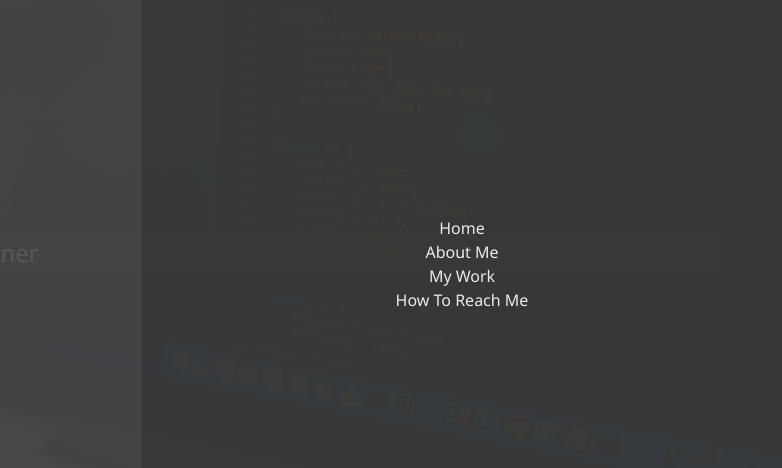
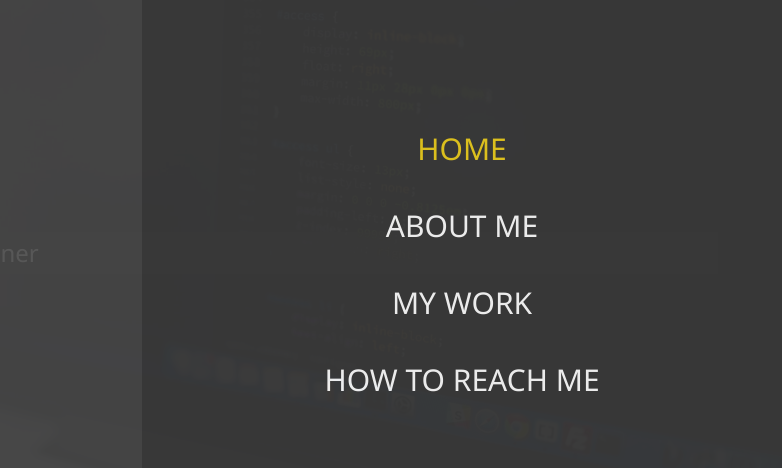
Before and after one commit to MalenaMaffei/portfolio, a plain HTML site: page index.html in a window 1280 px wide. Both pictures are taken after a click on the element 1231 px from the left and 47 px from the top of the page. Shown: the part 136-604 px from the top of the page, 498-1280 px from the left. Drawn offline with Linux system fonts and the light colour scheme.

Commit message:
links cambian de color en el menu

```diff
--- a/css/main.css
+++ b/css/main.css
@@ -63,6 +63,20 @@
     transition: all 0.5s ease-out; }
     .menu .nav-item.show {
       transform: translate3d(0, 0, 0); }
+    .menu .nav-item.current > a {
+      color: #eece1a; }
+  .menu .nav-link {
+    display: inline-block;
+    position: relative;
+    font-size: 30px;
+    text-transform: uppercase;
+    padding: 1rem 0;
+    font-wight: 300;
+    color: white;
+    text-decoration: none;
+    transition: all 0.5s ease-out; }
+    .menu .nav-link:hover {
+      color: #eece1a; }
 
 .nav-item:nth-child(1) {
   transition-delay: 0.1s; }
--- a/index.html
+++ b/index.html
@@ -19,7 +19,7 @@
             <div class="portrait"></div>
         </div>
         <ul class="menu-nav">
-            <li class="nav-item"><a class="nav-link" href="/">Home</a></li>
+            <li class="nav-item current"><a class="nav-link" href="/">Home</a></li>
             <li class="nav-item"><a class="nav-link" href="/about.html">About Me</a></li>
             <li class="nav-item"><a class="nav-link" href="/work.html">My Work</a></li>
             <li class="nav-item"><a class="nav-link" href="/contact.html">How To Reach Me</a></li>
```
